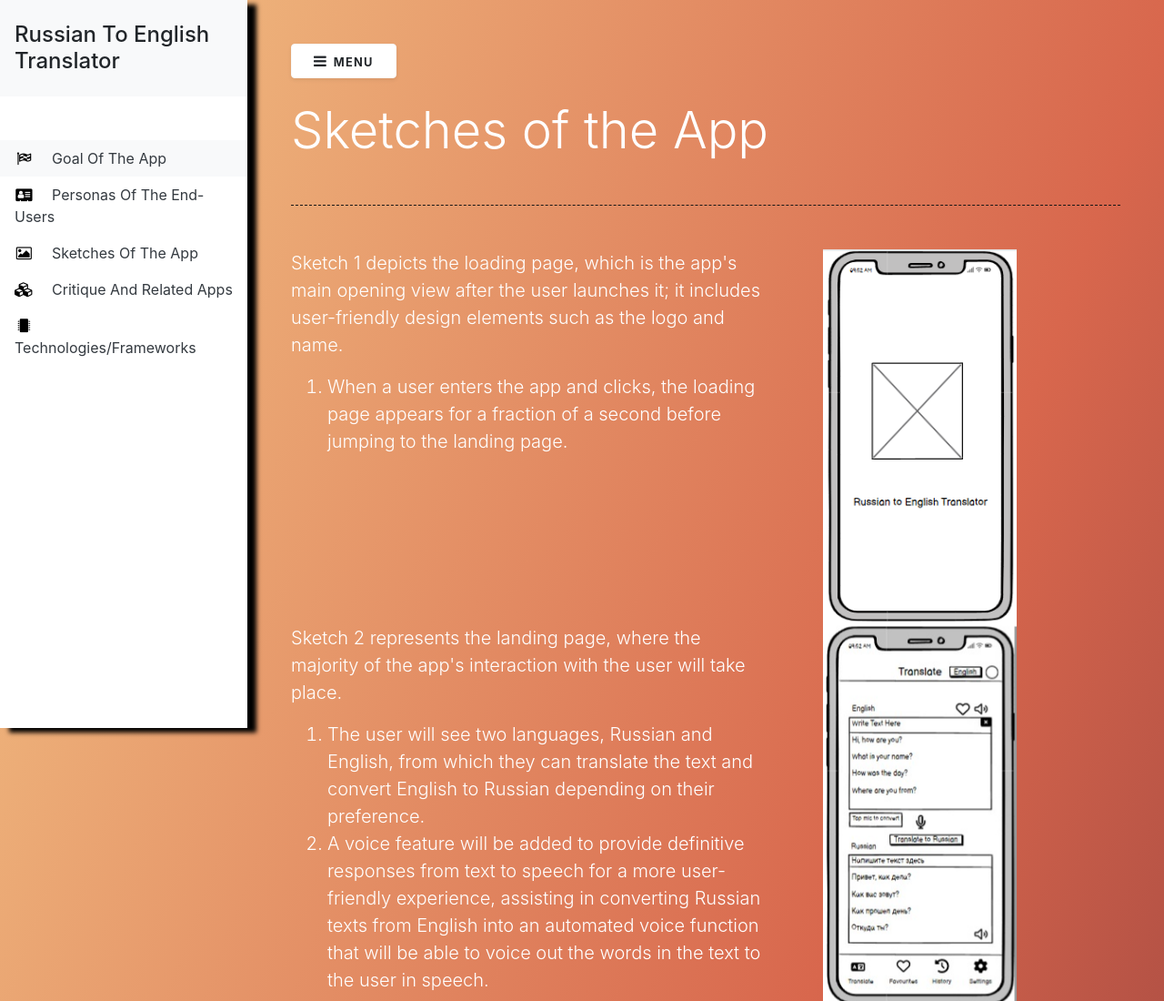
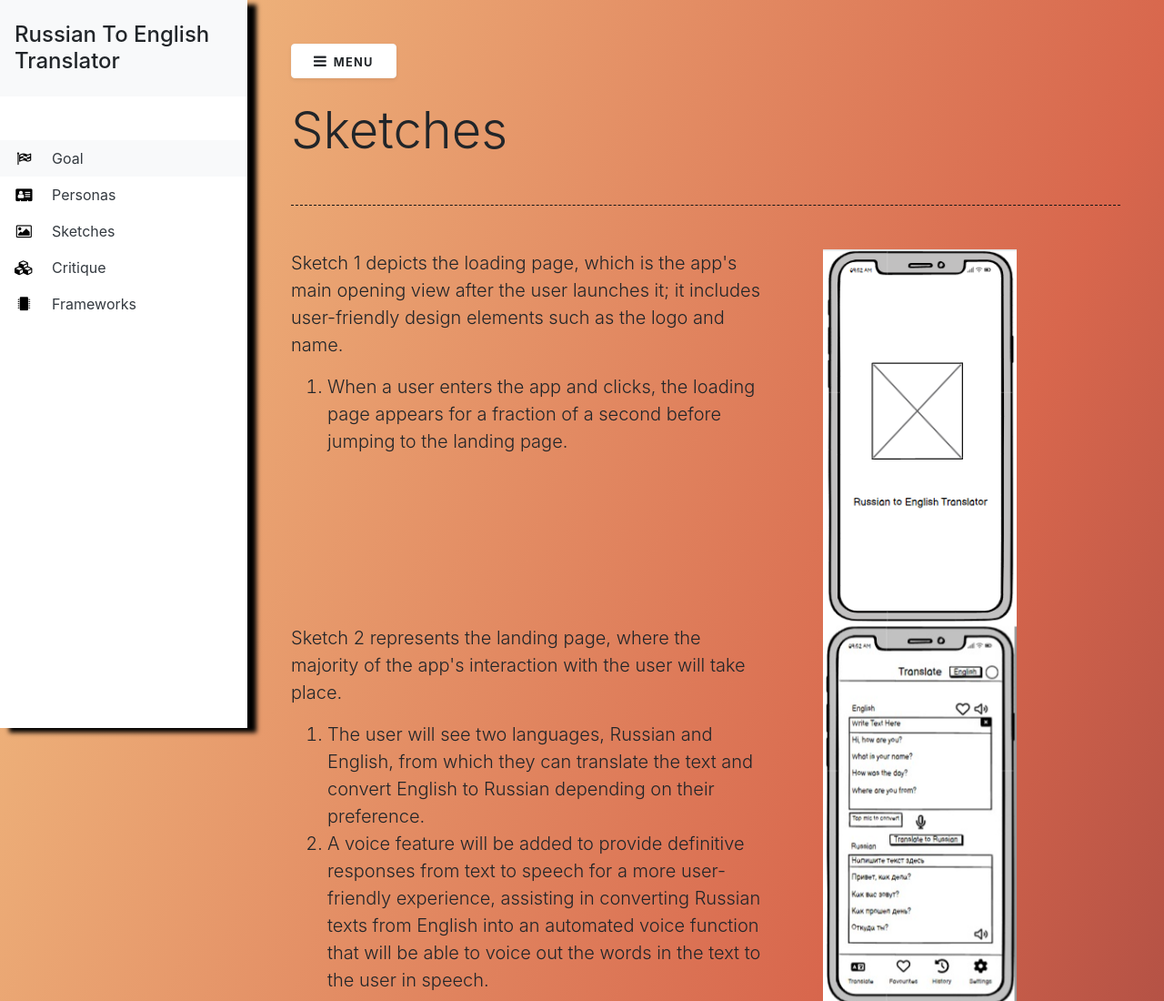
Before and after one commit to aemal55/Mobile-Computing-Assignment-1, a plain HTML site: page sketches.html in a window 1280 px wide. Shown: the top 1100 px of the page at 91% size. Drawn offline with nearby package versions, Linux system fonts and the light colour scheme; a script that the page names is missing.

Commit message:
Sample File 2

```diff
--- a/sketches.html
+++ b/sketches.html
@@ -25,31 +25,31 @@
     <li class="nav-item">
       <a href="index.html" class="nav-link text-dark bg-light">
 	            <i class="fa fa-flag-checkered mr-3 text-primary fa-fw"></i>
-                Goal of the App
+                Goal
             </a>
     </li>
     <li class="nav-item">
       <a href="personas.html" class="nav-link text-dark">
 	            <i class="fa fa-address-card mr-3 text-primary fa-fw"></i>
-                Personas of the End-Users
+                Personas
             </a>
     </li>
     <li class="nav-item">
       <a href="" id="scrollToTop" class="nav-link text-dark">
 	            <i class="fa fa-picture-o mr-3 text-primary fa-fw"></i>
-                Sketches of the App
+                Sketches
             </a>
     </li>
     <li class="nav-item">
         <a href="critique.html" class="nav-link text-dark">
 		          <i class="fa fa-cubes mr-3 text-primary fa-fw"></i>
-                  Critique and Related Apps
+                  Critique
               </a>
       </li>
     <li class="nav-item">
       <a href="tech.html" class="nav-link text-dark">
 	        <i class="fa fa-microchip mr-3 text-primary fa-fw"></i>
-            Technologies/Frameworks
+            Frameworks
             </a>
 </li>
   </ul>
@@ -62,10 +62,10 @@
   <button id="sidebarCollapse" type="button" class="btn btn-light bg-white rounded-pill shadow-sm px-4 mb-4"><i class="fa fa-bars mr-2"></i><small class="text-uppercase font-weight-bold">Menu</small></button>
 
   <!--Content -->
-  <h2 class="display-4 text-white">Sketches of the App</h2>
-  <p class="lead text-white mb-0"></p>
+  <h2 class="display-4 text-black">Sketches</h2>
+  <p class="lead text-black mb-0"></p>
   <div class="separator"></div>
-  <div class="row text-white">
+  <div class="row text-black">
       <div class="col-lg-7">
         <p class="lead">Sketch 1 depicts the loading page, which is the app's main opening view after the user launches it; it includes user-friendly design elements such as the logo and name.</p>
         <ol class="lead">
```
